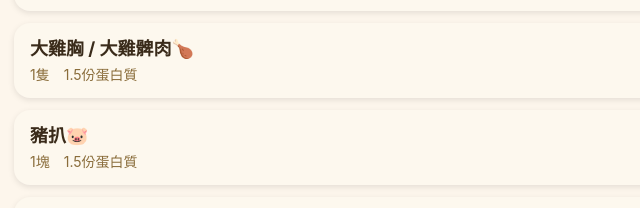
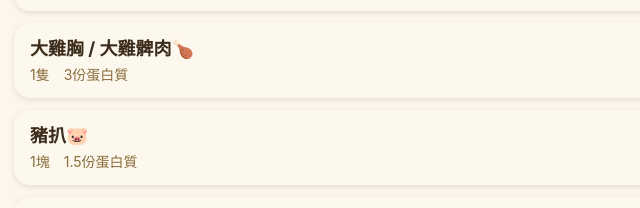
Before and after one commit to t6fg6b6dgm-cpu/protein-tracker, a plain HTML site: page index.html in a window 1280 px wide. Shown: the part 321-529 px from the top of the page, 0-640 px from the left. Drawn offline with Linux system fonts and the light colour scheme.

Commit message:
Update index.html

```diff
--- a/index.html
+++ b/index.html
@@ -228,13 +228,13 @@
     { name: "雀巢 速癒素🍼",        portion: "1枝",     protein: 3 },
     { name: "莓味 能全素🍓",        portion: "1枝",     protein: 2.5 },
     { name: "雞蛋🐣",               portion: "1隻",     protein: 1 },
-    { name: "大雞胸 / 大雞髀肉🍗",   portion: "1隻",   protein: 1.5, step: 0.5 },
+    { name: "大雞胸 / 大雞髀肉🍗",   portion: "1隻",     protein: 3,   step: 0.5 },
     { name: "豬扒🐷",              portion: "1塊",     protein: 1.5 },
     { name: "生免治肉🥩",           portion: "45克",    protein: 1 },
     { name: "生魚肉🐟",             portion: "45克",    protein: 1 },
     { name: "生帶子 / 生中蝦🦐",     portion: "1隻",     protein: 0.25 },
     { name: "海參🪶",               portion: "1件",     protein: 1.5 },
-    { name: "硬實豆腐🦷",            portion: "1磚",   protein: 1.5, step: 0.5 },
+    { name: "硬實豆腐🦷",            portion: "1磚",     protein: 3,   step: 0.5 },
     { name: "牛奶🥛",               portion: "210毫升", protein: 1 }
   ];
 
@@ -242,7 +242,8 @@
   const DAILY_TARGET = 8;
 
   function fmt(num) {
-    return (Number.isInteger(num)) ? num.toString() : num.toFixed(2).replace(/0$/, '');
+    const rounded = Math.round(num * 1000) / 1000;
+    return (Number.isInteger(rounded)) ? rounded.toString() : rounded.toFixed(2).replace(/0$/, '');
   }
 
   function loadSavedValues() {
```
